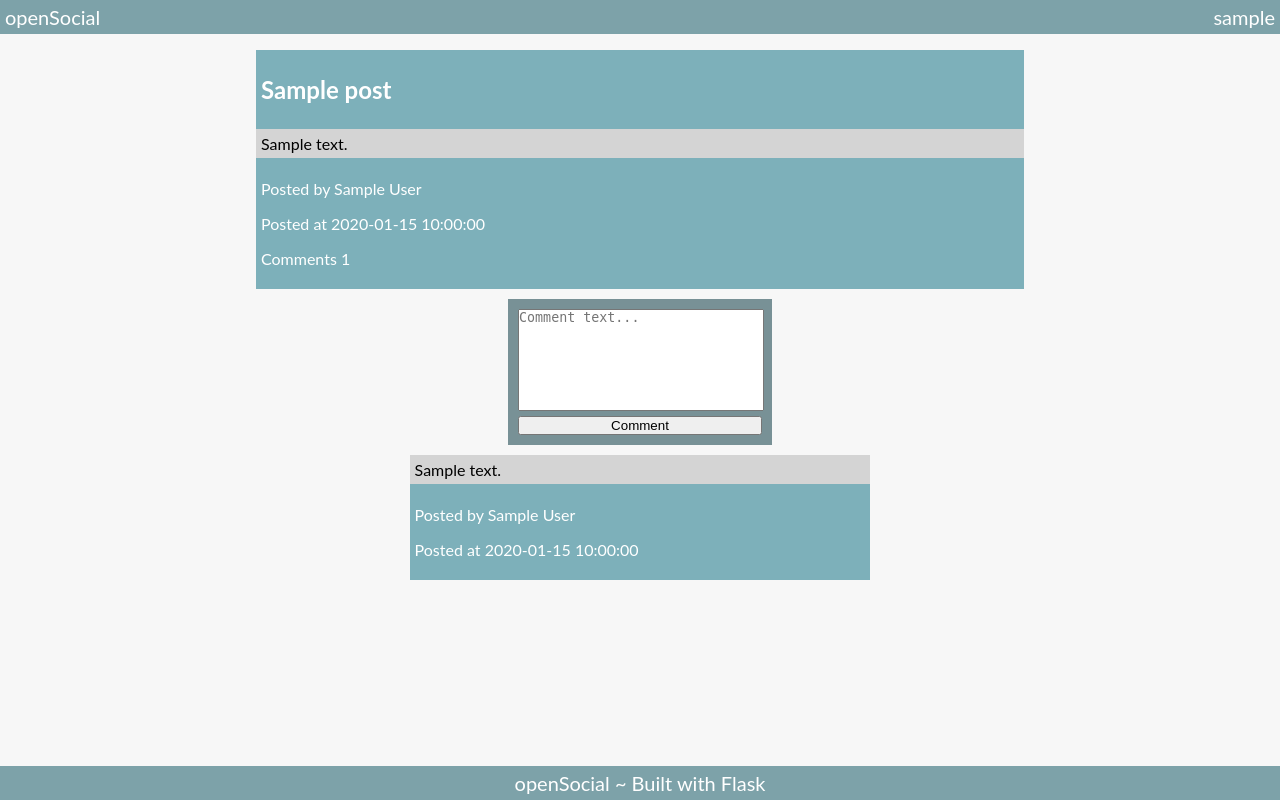
After one commit to TheZodiaCC/openSocial, a Flask app: page /post_content/1 in a window 1280 px wide. The commit adds this page. Run offline with Flask 2, Linux system fonts and the light colour scheme; a user stored in the database is signed in; tables that the repository leaves empty hold one stand-in row (values such as "Sample post").

Commit message:
added comments system

```diff
--- a/models.py
+++ b/models.py
@@ -15,7 +15,7 @@ class Post(db.Model):
     title = db.Column(db.String(100), nullable=False)
     date_posted = db.Column(db.DateTime, nullable=False)
     content = db.Column(db.Text, nullable=False)
-    user_id = db.Column(db.Integer, db.ForeignKey('user.id'), nullable=False)
+    author_name = db.Column(db.String(20), db.ForeignKey('user.username'), nullable=False)
     comments = db.relationship('Comment', backref='post', lazy=True)
 
 
@@ -23,5 +23,5 @@ class Comment(db.Model):
     id = db.Column(db.Integer, primary_key=True)
     date_posted = db.Column(db.DateTime, nullable=False)
     content = db.Column(db.Text, nullable=False)
-    user_id = db.Column(db.Integer, db.ForeignKey('user.id'), nullable=False)
+    author_name = db.Column(db.String(20), db.ForeignKey('user.username'), nullable=False)
     post_id = db.Column(db.Integer, db.ForeignKey('post.id'), nullable=False)
--- a/routes/content.py
+++ b/routes/content.py
@@ -25,6 +25,12 @@ def post():
     return routes_utils.render_post(None)
 
 
+@content_.route("/post_content/<post_id>")
+@flask_login.login_required
+def post_content(post_id):
+    return routes_utils.render_post_content(post_id, None)
+
+
 @content_.route("/post/commit", methods=["POST"])
 @flask_login.login_required
 def post_commit():
@@ -39,9 +45,9 @@ def post_commit():
 
         if verification_utils.check(text, POST_CONTENT_MAX_LENGTH, POST_CONTENT_MIN_LENGTH, None) and \
                 verification_utils.check(title, POST_TITLE_MAX_LENGTH, POST_TITLE_MIN_LENGTH, None):
-            user_id = flask_login.current_user.id
+            username = flask_login.current_user.username
 
-            social_utils.create_post(title, text, user_id)
+            social_utils.create_post(title, text, username)
 
             return redirect(url_for("content.home"))
         else:
@@ -50,6 +56,27 @@ def post_commit():
         return routes_utils.render_post("Post title and text can't be empty")
 
 
+@content_.route("/comment/commit/<post_id>", methods=["POST"])
+@flask_login.login_required
+def comment_commit(post_id):
+    if request.form["comment-text"]:
+        text = request.form["comment-text"]
+
+        POST_CONTENT_MIN_LENGTH = app.config["POST_CONTENT_MIN_LENGTH"]
+        POST_CONTENT_MAX_LENGTH = app.config["POST_CONTENT_MAX_LENGTH"]
+
+        if verification_utils.check(text, POST_CONTENT_MAX_LENGTH, POST_CONTENT_MIN_LENGTH, None):
+            username = flask_login.current_user.username
+
+            social_utils.create_comment(text, username, post_id)
+
+            return redirect(url_for("content.post_content", post_id=post_id))
+        else:
+            return routes_utils.render_post_content(post_id, "Invalid text")
+    else:
+        return routes_utils.render_post_content(post_id, "Comment text can't be empty")
+
+
 @content_.errorhandler(401)
 def unauthorized(error):
     return redirect(url_for("auth.login"))
--- a/static/main.css
+++ b/static/main.css
@@ -104,7 +104,7 @@ body {
     padding-top: 5px;
     padding-bottom: 5px;
     text-align: center;
-    margin-top: 10px;
+    margin-top: 30px;
     margin-bottom: 10px;
 }
 
@@ -117,7 +117,7 @@ body {
     padding-top: 5px;
     padding-bottom: 5px;
     text-align: center;
-    margin-top: 10px;
+    margin-top: 30px;
     margin-bottom: 10px;
 }
 
@@ -140,6 +140,7 @@ body {
     display: flex;
     flex-direction: column;
     max-width: 60%;
+    width: 60%;
     align-items: center;
     margin-bottom: 30px;
 }
@@ -194,3 +195,29 @@ body {
     width: 100%;
     padding: 0;
 }
+
+.comments-container {
+    display: flex;
+    flex-direction: column;
+    max-width: 60%;
+    width: 60%;
+    align-items: center;
+    margin-bottom: 30px;
+}
+
+.comment-container {
+    margin: 10px;
+    width: 100%;
+}
+
+.comment-content {
+    background-color: #d4d4d4;
+    padding: 5px;
+}
+
+.comment-footer {
+    background-color: #7db0ba;
+    color: white;
+    padding: 2px;
+    padding: 5px;
+}
--- /dev/null
+++ b/templates/post_content.html
@@ -0,0 +1,105 @@
+<!DOCTYPE html>
+<html lang="en">
+    <head>
+        <meta charset="UTF-8">
+        <meta name="viewport" content="width=device-width, initial-scale=1.0">
+        <link rel="stylesheet" href="{{ url_for('static', filename='main.css') }}">
+        <title>openSocial</title>
+    </head>
+    <body>
+        <div class="container">
+            <div class="header">
+                <span class="openSocial-title">
+                    <a href="{{ url_for('content.home') }}">
+                        openSocial
+                    </a>
+                </span>
+                <span class="header-controls">
+                    <span class="username-header">
+                        {{ username }}
+                        <div class="dropdown-header-menu">
+                            <span class="dropdown-header-item">
+                                <a href="{{ url_for('content.profile') }}">
+                                    Profile
+                                </a>
+                            </span>
+                            <span class="dropdown-header-item">
+                                <a href="{{ url_for('content.post') }}">
+                                    Post
+                                </a>
+                            </span>
+                            <span class="dropdown-header-item">
+                                <a href="{{ url_for('auth.logout') }}">
+                                    Logout
+                                </a>
+                            </span>
+                        </div>
+                    </span>
+                </span>
+            </div>
+            <div class="main-content">
+                <div class="posts-container">
+                    <div class="post-container">
+                        <div class="post-header">
+                            <h2>
+                                {{ post.title }}
+                            </h2>
+                        </div>
+                        <div class="post-content">
+                                {{ post.content }}
+                        </div>
+                        <div class="post-footer">
+                            <p>
+                                Posted by {{ post.author_name }}
+                            </p>
+                            <p>
+                                Posted at {{ post.date_posted }}
+                            </p>
+                            <p>
+                                Comments {{ post.comments|length }}
+                            </p>
+                        </div>
+                    </div>
+                     <div class="comments-container">
+                         {% if post.comments|length == 0 %}
+                         <div class="comment-container">
+                             No comments yet
+                         </div>
+                         {% endif %}
+                         <div class="post-form-container">
+                            <div class="post-form-form">
+                                <form action="{{ url_for('content.comment_commit', post_id=post.id) }}" method="POST">
+                                    <textarea placeholder="Comment text..." name="comment-text"></textarea>
+                                    <input type="submit" value="Comment">
+                                </form>
+                                {% if error_message %}
+                                    <div class="error_message-container">
+                                        {{ error_message }}
+                                    </div>
+                                {% endif %}
+                            </div>
+                        </div>
+                         {% for comment in comments %}
+                             <div class="comment-container">
+                                <div class="comment-content">
+                                        {{ comment.content }}
+                                </div>
+                                <div class="comment-footer">
+                                    <p>
+                                        Posted by {{ comment.author_name }}
+                                    </p>
+                                    <p>
+                                        Posted at {{ comment.date_posted }}
+                                    </p>
+                                </div>
+                             </div>
+                         {% endfor %}
+                     </div>
+                </div>
+            </div>
+            <div class="footer">
+                openSocial ~ Built with Flask
+            </div>
+        </div>
+    </body>
+</html>
--- a/utils/routes_utils.py
+++ b/utils/routes_utils.py
@@ -9,6 +9,14 @@ def render_login(error_message):
 
 def render_register(error_message):
     return render_template("register.html", error_message=error_message)
+
+
+def render_post_content(post_id, error_message):
+    post = social_utils.get_post(post_id)
+    username = current_user.username
+    comments = list(reversed(post.comments))
+
+    return render_template("post_content.html", post=post, username=username, error_message=error_message, comments=comments)
 
 
 def render_home(error_message, success_message):
--- a/utils/social_utils.py
+++ b/utils/social_utils.py
@@ -4,33 +4,44 @@ import datetime
 import re
 
 
-def create_post(title, text, user_id):
-    clean = re.compile('<.*?>')
+def clean_text(text):
+    clean_re = re.compile('<.*?>')
 
-    text = re.sub(clean, '', text)
-    title = re.sub(clean, '', title)
+    text = re.sub(clean_re, '', text)
 
-    post = models.Post(title=title, content=text, date_posted=datetime.datetime.now(), user_id=user_id)
+    return text
+
+
+def create_post(title, text, username):
+    text = clean_text(text)
+    title = clean_text(title)
+
+    post = models.Post(title=title, content=text, date_posted=datetime.datetime.now(), author_name=username)
 
     db.session.add(post)
     db.session.commit()
 
 
+def create_comment(text, username, post_id):
+    text = clean_text(text)
+
+    comment = models.Comment(content=text, date_posted=datetime.datetime.now(), author_name=username, post_id=post_id)
+
+    db.session.add(comment)
+    db.session.commit()
+
+
+def get_post(post_id):
+    post = models.Post.query.filter_by(id=post_id).first()
+
+    return post
+
+
 def get_posts():
-    posts_struct = {}
-    posts_struct_item = {}
-
     posts = models.Post.query.all()
 
-    for post in posts:
-        author = models.User.query.filter_by(id=post.user_id).first()
+    return list(reversed(posts))
 
-        posts_struct_item["author"] = author.username
-        posts_struct_item["date_posted"] = post.date_posted
-        posts_struct_item["title"] = post.title
-        posts_struct_item["content"] = post.content
-        posts_struct_item["comments_count"] = len(post.comments)
 
-        posts_struct[post.id] = posts_struct_item.copy()
-
-    return posts_struct
+def get_comments():
+    pass
```
Also changed, not shown: templates/index.html (+12 -5 lines).
